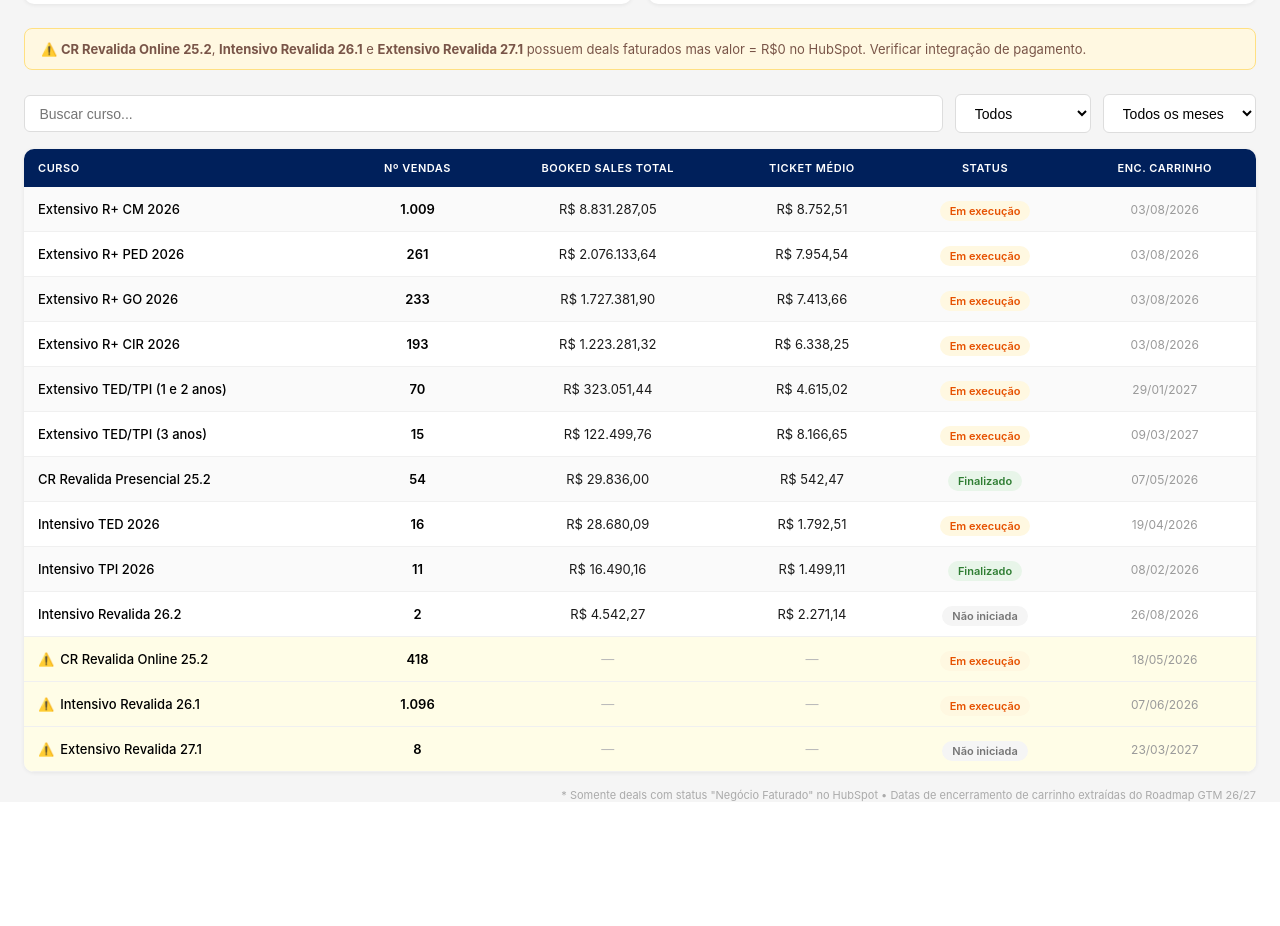
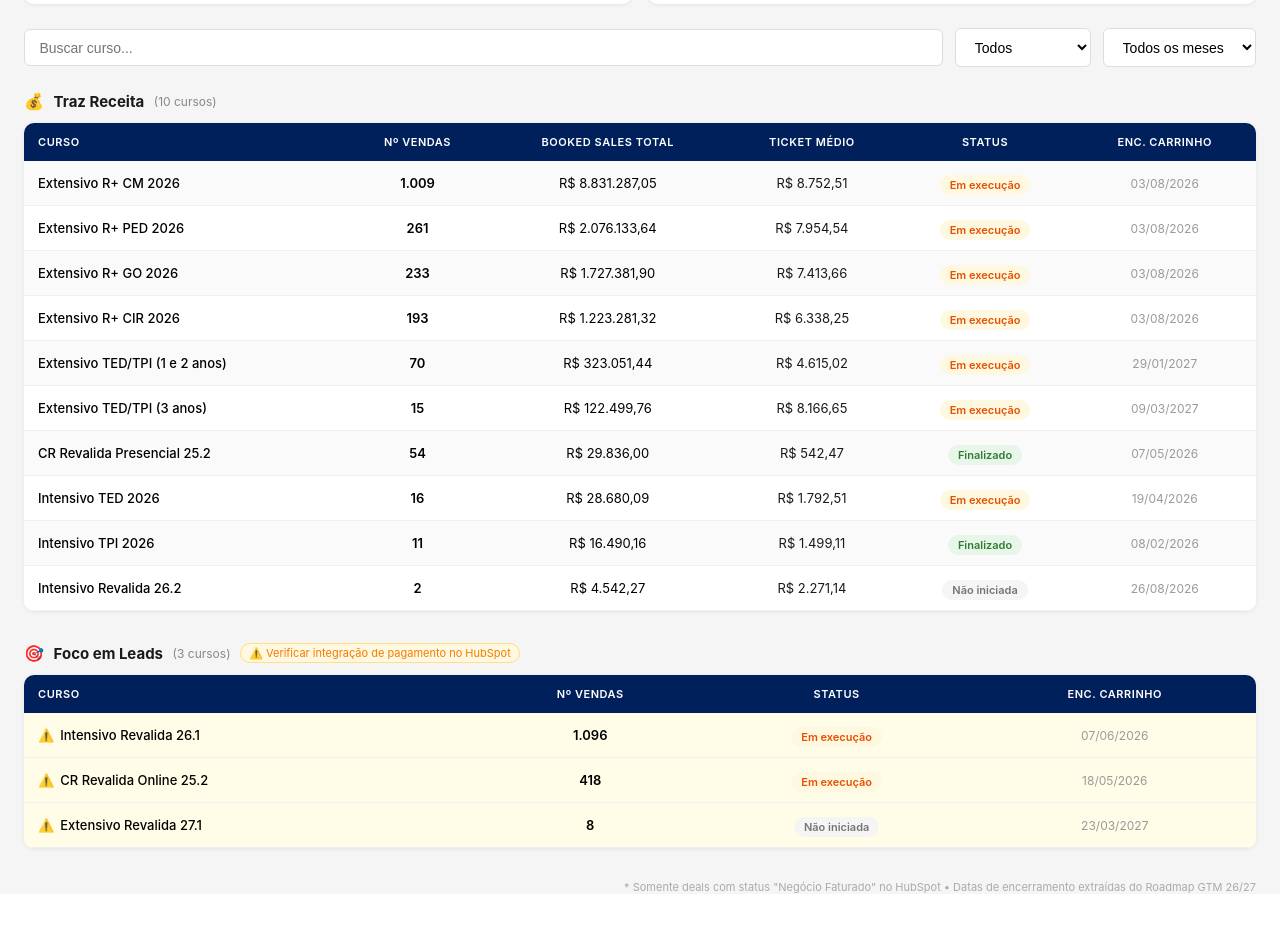
Before and after one commit to leticiamello-arch/medway-dashboard, a Next.js app: page / in a window 1280 px wide. Shown: the part 420-1346 px from the top of the page. Before the commit the page ends 1254 px from the top, so only its background shows below. Built offline with nearby package versions, Linux system fonts and the light colour scheme.

Commit message:
feat: split dashboard into Traz Receita and Foco em Leads sections

```diff
--- a/app/page.tsx
+++ b/app/page.tsx
@@ -25,6 +25,7 @@ const STATUS_TEXT: Record<string, string> = {
 }
 
 const MESES_PT = ['Jan','Fev','Mar','Abr','Mai','Jun','Jul','Ago','Set','Out','Nov','Dez']
+const MEDALS   = ['🥇','🥈','🥉']
 
 function toMonthVal(ddmmyyyy: string): number | null {
   if (!ddmmyyyy || ddmmyyyy === 'N/D') return null
@@ -43,9 +44,9 @@ function fmtMesLabel(mmyyyy: string): string {
 }
 
 export default function Home() {
-  const [search, setSearch] = useState('')
+  const [search, setSearch]           = useState('')
   const [statusFiltro, setStatusFiltro] = useState('Todos')
-  const [mesFiltro, setMesFiltro] = useState('Todos')
+  const [mesFiltro, setMesFiltro]     = useState('Todos')
 
   const cursos: Record<string, Curso> = {
     "Intensivo TPI 2026":             { vendas: 11,   bookedTotal: 16490.16,   ticket: 1499.11, status: 'Finalizado',   abertura: '17/11/2025', encCarrinho: '08/02/2026' },
@@ -53,20 +54,20 @@ export default function Home() {
     "Extensivo TED/TPI (1 e 2 anos)": { vendas: 70,   bookedTotal: 323051.44,  ticket: 4615.02, status: 'Em execução',  abertura: '29/01/2026', encCarrinho: '29/01/2027' },
     "Extensivo TED/TPI (3 anos)":     { vendas: 15,   bookedTotal: 122499.76,  ticket: 8166.65, status: 'Em execução',  abertura: '09/03/2026', encCarrinho: '09/03/2027' },
     "CR Revalida Presencial 25.2":    { vendas: 54,   bookedTotal: 29836.00,   ticket: 542.47,  status: 'Finalizado',   abertura: '23/03/2026', encCarrinho: '07/05/2026' },
-    "CR Revalida Online 25.2":        { vendas: 418,  bookedTotal: 0,          ticket: 0,       status: 'Em execução',  abertura: '23/03/2026', encCarrinho: '18/05/2026', alerta: true },
-    "Intensivo Revalida 26.1":        { vendas: 1096, bookedTotal: 0,          ticket: 0,       status: 'Em execução',  abertura: '23/03/2026', encCarrinho: '07/06/2026', alerta: true },
     "Intensivo Revalida 26.2":        { vendas: 2,    bookedTotal: 4542.27,    ticket: 2271.14, status: 'Não iniciada', abertura: '23/03/2026', encCarrinho: '26/08/2026' },
-    "Extensivo Revalida 27.1":        { vendas: 8,    bookedTotal: 0,          ticket: 0,       status: 'Não iniciada', abertura: '23/03/2026', encCarrinho: '23/03/2027', alerta: true },
     "Extensivo R+ CM 2026":           { vendas: 1009, bookedTotal: 8831287.05, ticket: 8752.51, status: 'Em execução',  abertura: '01/10/2025', encCarrinho: '03/08/2026' },
     "Extensivo R+ PED 2026":          { vendas: 261,  bookedTotal: 2076133.64, ticket: 7954.54, status: 'Em execução',  abertura: '01/10/2025', encCarrinho: '03/08/2026' },
     "Extensivo R+ GO 2026":           { vendas: 233,  bookedTotal: 1727381.90, ticket: 7413.66, status: 'Em execução',  abertura: '01/10/2025', encCarrinho: '03/08/2026' },
     "Extensivo R+ CIR 2026":          { vendas: 193,  bookedTotal: 1223281.32, ticket: 6338.25, status: 'Em execução',  abertura: '01/10/2025', encCarrinho: '03/08/2026' },
+    "CR Revalida Online 25.2":        { vendas: 418,  bookedTotal: 0,          ticket: 0,       status: 'Em execução',  abertura: '23/03/2026', encCarrinho: '18/05/2026', alerta: true },
+    "Intensivo Revalida 26.1":        { vendas: 1096, bookedTotal: 0,          ticket: 0,       status: 'Em execução',  abertura: '23/03/2026', encCarrinho: '07/06/2026', alerta: true },
+    "Extensivo Revalida 27.1":        { vendas: 8,    bookedTotal: 0,          ticket: 0,       status: 'Não iniciada', abertura: '23/03/2026', encCarrinho: '23/03/2027', alerta: true },
   }
 
-  // Build month list: all months where at least one course is open for sales
+  // Build month dropdown from selling periods
   const allMonthsSet = new Set<string>()
   Object.values(cursos).forEach(c => {
-    const ab = toMonthVal(c.abertura)
+    const ab  = toMonthVal(c.abertura)
     const enc = toMonthVal(c.encCarrinho)
     if (ab === null || enc === null) return
     let val = ab
@@ -88,37 +89,81 @@ export default function Home() {
 
   const statusList = ['Todos', ...Array.from(new Set(Object.values(cursos).map(c => c.status)))]
 
-  const filtered = Object.entries(cursos)
-    .filter(([nome, dados]) => {
+  const filtered = Object.entries(cursos).filter(([nome, dados]) => {
     const matchSearch = nome.toLowerCase().includes(search.toLowerCase())
     const matchStatus = statusFiltro === 'Todos' || dados.status === statusFiltro
     let matchMes = true
     if (mesFiltro !== 'Todos') {
       const [selM, selY] = mesFiltro.split('/').map(Number)
       const selVal = selY * 12 + selM
-        const ab = toMonthVal(dados.abertura)
+      const ab  = toMonthVal(dados.abertura)
       const enc = toMonthVal(dados.encCarrinho)
       matchMes = ab !== null && enc !== null && selVal >= ab && selVal <= enc
     }
     return matchSearch && matchStatus && matchMes
   })
-    .sort((a, b) => b[1].bookedTotal - a[1].bookedTotal)
 
-  const filteredCursos = filtered.map(([, d]) => d)
-  const totalVendas  = filteredCursos.reduce((s, c) => s + c.vendas, 0)
-  const totalBooked  = filteredCursos.reduce((s, c) => s + c.bookedTotal, 0)
-  const vendasComVal = filteredCursos.filter(c => c.bookedTotal > 0).reduce((s, c) => s + c.vendas, 0)
+  const comReceita  = filtered.filter(([, d]) => d.bookedTotal > 0).sort((a, b) => b[1].bookedTotal - a[1].bookedTotal)
+  const focoLeads   = filtered.filter(([, d]) => d.bookedTotal === 0).sort((a, b) => b[1].vendas - a[1].vendas)
+
+  // KPIs computed over all filtered courses
+  const allFiltered  = filtered.map(([, d]) => d)
+  const totalVendas  = allFiltered.reduce((s, c) => s + c.vendas, 0)
+  const totalBooked  = allFiltered.reduce((s, c) => s + c.bookedTotal, 0)
+  const vendasComVal = allFiltered.filter(c => c.bookedTotal > 0).reduce((s, c) => s + c.vendas, 0)
   const ticketGeral  = vendasComVal > 0 ? totalBooked / vendasComVal : 0
 
-  const top3Booked = [...filtered].sort((a, b) => b[1].bookedTotal - a[1].bookedTotal).slice(0, 3)
+  const top3Booked = [...comReceita].slice(0, 3)
   const top3Vendas = [...filtered].sort((a, b) => b[1].vendas - a[1].vendas).slice(0, 3)
 
-  const fmt = (v: number) => v.toLocaleString('pt-BR', { minimumFractionDigits: 2, maximumFractionDigits: 2 })
+  const fmt  = (v: number) => v.toLocaleString('pt-BR', { minimumFractionDigits: 2, maximumFractionDigits: 2 })
   const fmtK = (v: number) => v >= 1_000_000
     ? `R$ ${(v / 1_000_000).toLocaleString('pt-BR', { minimumFractionDigits: 1, maximumFractionDigits: 1 })}M`
     : `R$ ${(v / 1_000).toLocaleString('pt-BR', { minimumFractionDigits: 0, maximumFractionDigits: 0 })}K`
 
-  const MEDALS = ['🥇', '🥈', '🥉']
+  const Tabela = ({ rows, mostrarBooked }: { rows: [string, Curso][], mostrarBooked: boolean }) => (
+    <div style={{ backgroundColor: '#fff', borderRadius: '10px', overflow: 'hidden', boxShadow: '0 1px 4px rgba(0,0,0,0.07)' }}>
+      <table style={{ width: '100%', borderCollapse: 'collapse' }}>
+        <thead>
+          <tr style={{ backgroundColor: '#00205B', color: '#fff' }}>
+            {['Curso', 'Nº Vendas', ...(mostrarBooked ? ['Booked Sales Total', 'Ticket Médio'] : []), 'Status', 'Enc. Carrinho'].map(h => (
+              <th key={h} style={{ padding: '12px 14px', textAlign: h === 'Curso' ? 'left' : 'center', fontSize: '11px', fontWeight: 600, textTransform: 'uppercase', letterSpacing: '0.05em' }}>{h}</th>
+            ))}
+          </tr>
+        </thead>
+        <tbody>
+          {rows.map(([nome, dados], i) => (
+            <tr key={nome} style={{ borderBottom: '1px solid #f0f0f0', backgroundColor: dados.alerta ? '#fffde7' : i % 2 === 0 ? '#fafafa' : '#fff' }}>
+              <td style={{ padding: '12px 14px', fontSize: '13px', fontWeight: 500 }}>
+                {dados.alerta && <span style={{ color: '#f57c00', marginRight: '6px' }}>⚠️</span>}
+                {nome}
+              </td>
+              <td style={{ padding: '12px 14px', textAlign: 'center', fontSize: '13px', fontWeight: 600 }}>
+                {dados.vendas.toLocaleString('pt-BR')}
+              </td>
+              {mostrarBooked && <>
+                <td style={{ padding: '12px 14px', textAlign: 'center', fontSize: '13px' }}>
+                  {`R$ ${fmt(dados.bookedTotal)}`}
+                </td>
+                <td style={{ padding: '12px 14px', textAlign: 'center', fontSize: '13px', color: dados.ticket > 0 ? '#1a1a1a' : '#bbb' }}>
+                  {dados.ticket > 0 ? `R$ ${fmt(dados.ticket)}` : '—'}
+                </td>
+              </>}
+              <td style={{ padding: '12px 14px', textAlign: 'center' }}>
+                <span style={{ backgroundColor: STATUS_COLORS[dados.status] || '#f5f5f5', color: STATUS_TEXT[dados.status] || '#333', padding: '3px 10px', borderRadius: '20px', fontSize: '11px', fontWeight: 600 }}>
+                  {dados.status}
+                </span>
+              </td>
+              <td style={{ padding: '12px 14px', textAlign: 'center', fontSize: '12px', color: '#999' }}>{dados.encCarrinho}</td>
+            </tr>
+          ))}
+          {rows.length === 0 && (
+            <tr><td colSpan={6} style={{ padding: '2rem', textAlign: 'center', fontSize: '13px', color: '#aaa' }}>Nenhum curso para os filtros selecionados.</td></tr>
+          )}
+        </tbody>
+      </table>
+    </div>
+  )
 
   return (
     <div style={{ minHeight: '100vh', backgroundColor: '#f5f5f5', fontFamily: 'Inter, sans-serif' }}>
@@ -135,7 +180,7 @@ export default function Home() {
             { label: 'Total de Vendas',    value: totalVendas.toLocaleString('pt-BR'), color: '#00205B' },
             { label: 'Booked Sales Total', value: `R$ ${fmt(totalBooked)}`,            color: '#0C447C' },
             { label: 'Ticket Médio Geral', value: `R$ ${fmt(ticketGeral)}`,            color: '#27500A' },
-            { label: 'Cursos Ativos',      value: filteredCursos.filter(c => c.status === 'Em execução').length.toString(), color: '#6a1b9a' },
+            { label: 'Cursos Ativos',      value: allFiltered.filter(c => c.status === 'Em execução').length.toString(), color: '#6a1b9a' },
           ].map(card => (
             <div key={card.label} style={{ backgroundColor: '#fff', borderRadius: '10px', padding: '1.25rem 1.5rem', boxShadow: '0 1px 4px rgba(0,0,0,0.07)' }}>
               <div style={{ fontSize: '11px', color: '#888', textTransform: 'uppercase', letterSpacing: '0.05em' }}>{card.label}</div>
@@ -146,7 +191,6 @@ export default function Home() {
 
         {/* Top 3 Rankings */}
         <div style={{ display: 'grid', gridTemplateColumns: '1fr 1fr', gap: '1rem', marginBottom: '1.5rem' }}>
-          {/* Top 3 Booked Sales */}
           <div style={{ backgroundColor: '#fff', borderRadius: '10px', padding: '1.25rem 1.5rem', boxShadow: '0 1px 4px rgba(0,0,0,0.07)' }}>
             <div style={{ fontSize: '11px', color: '#888', textTransform: 'uppercase', letterSpacing: '0.05em', marginBottom: '0.75rem' }}>Top 3 — Booked Sales</div>
             {top3Booked.map(([nome, dados], i) => (
@@ -155,14 +199,10 @@ export default function Home() {
                   <span style={{ fontSize: '18px' }}>{MEDALS[i]}</span>
                   <span style={{ fontSize: '13px', fontWeight: 500, color: '#333' }}>{nome}</span>
                 </div>
-                <span style={{ fontSize: '15px', fontWeight: 700, color: '#0C447C', whiteSpace: 'nowrap' }}>
-                  {dados.bookedTotal > 0 ? fmtK(dados.bookedTotal) : '—'}
-                </span>
+                <span style={{ fontSize: '15px', fontWeight: 700, color: '#0C447C', whiteSpace: 'nowrap' }}>{fmtK(dados.bookedTotal)}</span>
               </div>
             ))}
           </div>
-
-          {/* Top 3 Nº Vendas */}
           <div style={{ backgroundColor: '#fff', borderRadius: '10px', padding: '1.25rem 1.5rem', boxShadow: '0 1px 4px rgba(0,0,0,0.07)' }}>
             <div style={{ fontSize: '11px', color: '#888', textTransform: 'uppercase', letterSpacing: '0.05em', marginBottom: '0.75rem' }}>Top 3 — Nº de Vendas</div>
             {top3Vendas.map(([nome, dados], i) => (
@@ -171,21 +211,14 @@ export default function Home() {
                   <span style={{ fontSize: '18px' }}>{MEDALS[i]}</span>
                   <span style={{ fontSize: '13px', fontWeight: 500, color: '#333' }}>{nome}</span>
                 </div>
-                <span style={{ fontSize: '15px', fontWeight: 700, color: '#00205B' }}>
-                  {dados.vendas > 0 ? dados.vendas.toLocaleString('pt-BR') : '—'}
-                </span>
+                <span style={{ fontSize: '15px', fontWeight: 700, color: '#00205B' }}>{dados.vendas.toLocaleString('pt-BR')}</span>
               </div>
             ))}
           </div>
         </div>
 
-        {/* Alerta */}
-        <div style={{ backgroundColor: '#fff8e1', border: '1px solid #ffe082', borderRadius: '8px', padding: '0.75rem 1rem', marginBottom: '1.5rem', fontSize: '13px', color: '#795548' }}>
-          ⚠️ <strong>CR Revalida Online 25.2</strong>, <strong>Intensivo Revalida 26.1</strong> e <strong>Extensivo Revalida 27.1</strong> possuem deals faturados mas valor = R$0 no HubSpot. Verificar integração de pagamento.
-        </div>
-
         {/* Filtros */}
-        <div style={{ display: 'flex', gap: '0.75rem', marginBottom: '1rem', flexWrap: 'wrap', alignItems: 'center' }}>
+        <div style={{ display: 'flex', gap: '0.75rem', marginBottom: '1.5rem', flexWrap: 'wrap', alignItems: 'center' }}>
           <input
             type="text"
             placeholder="Buscar curso..."
@@ -193,73 +226,43 @@ export default function Home() {
             onChange={e => setSearch(e.target.value)}
             style={{ flex: 1, minWidth: '200px', padding: '0.6rem 0.9rem', fontSize: '14px', border: '1px solid #ddd', borderRadius: '6px' }}
           />
-          <select
-            value={statusFiltro}
-            onChange={e => setStatusFiltro(e.target.value)}
-            style={{ padding: '0.6rem 0.9rem', fontSize: '14px', border: '1px solid #ddd', borderRadius: '6px', background: '#fff' }}
-          >
+          <select value={statusFiltro} onChange={e => setStatusFiltro(e.target.value)}
+            style={{ padding: '0.6rem 0.9rem', fontSize: '14px', border: '1px solid #ddd', borderRadius: '6px', background: '#fff' }}>
             {statusList.map(s => <option key={s}>{s}</option>)}
           </select>
-          <select
-            value={mesFiltro}
-            onChange={e => setMesFiltro(e.target.value)}
-            style={{ padding: '0.6rem 0.9rem', fontSize: '14px', border: '1px solid #ddd', borderRadius: '6px', background: '#fff' }}
-          >
+          <select value={mesFiltro} onChange={e => setMesFiltro(e.target.value)}
+            style={{ padding: '0.6rem 0.9rem', fontSize: '14px', border: '1px solid #ddd', borderRadius: '6px', background: '#fff' }}>
             {mesesDisponiveis.map(m => (
-              <option key={m} value={m}>
-                {m === 'Todos' ? 'Todos os meses' : fmtMesLabel(m)}
-              </option>
+              <option key={m} value={m}>{m === 'Todos' ? 'Todos os meses' : fmtMesLabel(m)}</option>
             ))}
           </select>
         </div>
 
-        {/* Tabela */}
-        <div style={{ backgroundColor: '#fff', borderRadius: '10px', overflow: 'hidden', boxShadow: '0 1px 4px rgba(0,0,0,0.07)' }}>
-          <table style={{ width: '100%', borderCollapse: 'collapse' }}>
-            <thead>
-              <tr style={{ backgroundColor: '#00205B', color: '#fff' }}>
-                {['Curso', 'Nº Vendas', 'Booked Sales Total', 'Ticket Médio', 'Status', 'Enc. Carrinho'].map(h => (
-                  <th key={h} style={{ padding: '12px 14px', textAlign: h === 'Curso' ? 'left' : 'center', fontSize: '11px', fontWeight: 600, textTransform: 'uppercase', letterSpacing: '0.05em' }}>{h}</th>
-                ))}
-              </tr>
-            </thead>
-            <tbody>
-              {filtered.map(([nome, dados], i) => (
-                <tr key={nome} style={{ borderBottom: '1px solid #f0f0f0', backgroundColor: dados.alerta ? '#fffde7' : i % 2 === 0 ? '#fafafa' : '#fff' }}>
-                  <td style={{ padding: '12px 14px', fontSize: '13px', fontWeight: 500 }}>
-                    {dados.alerta && <span style={{ color: '#f57c00', marginRight: '6px' }}>⚠️</span>}
-                    {nome}
-                  </td>
-                  <td style={{ padding: '12px 14px', textAlign: 'center', fontSize: '13px', fontWeight: 600 }}>
-                    {dados.vendas === 0 && nome !== 'Extensivo Revalida 27.1'
-                      ? <span style={{ backgroundColor: '#e8f4fd', color: '#0277bd', padding: '3px 10px', borderRadius: '20px', fontSize: '11px', fontWeight: 600 }}>Foco em leads</span>
-                      : dados.vendas.toLocaleString('pt-BR')}
-                  </td>
-                  <td style={{ padding: '12px 14px', textAlign: 'center', fontSize: '13px', color: dados.bookedTotal > 0 ? '#1a1a1a' : '#bbb' }}>
-                    {dados.bookedTotal > 0 ? `R$ ${fmt(dados.bookedTotal)}` : '—'}
-                  </td>
-                  <td style={{ padding: '12px 14px', textAlign: 'center', fontSize: '13px', color: dados.ticket > 0 ? '#1a1a1a' : '#bbb' }}>
-                    {dados.ticket > 0 ? `R$ ${fmt(dados.ticket)}` : '—'}
-                  </td>
-                  <td style={{ padding: '12px 14px', textAlign: 'center' }}>
-                    <span style={{ backgroundColor: STATUS_COLORS[dados.status] || '#f5f5f5', color: STATUS_TEXT[dados.status] || '#333', padding: '3px 10px', borderRadius: '20px', fontSize: '11px', fontWeight: 600 }}>
-                      {dados.status}
+        {/* Seção: Traz Receita */}
+        <div style={{ marginBottom: '2rem' }}>
+          <div style={{ display: 'flex', alignItems: 'center', gap: '0.6rem', marginBottom: '0.75rem' }}>
+            <span style={{ fontSize: '16px' }}>💰</span>
+            <h2 style={{ margin: 0, fontSize: '15px', fontWeight: 700, color: '#1a1a1a' }}>Traz Receita</h2>
+            <span style={{ fontSize: '12px', color: '#888' }}>({comReceita.length} curso{comReceita.length !== 1 ? 's' : ''})</span>
+          </div>
+          <Tabela rows={comReceita} mostrarBooked={true} />
+        </div>
+
+        {/* Seção: Foco em Leads */}
+        <div style={{ marginBottom: '2rem' }}>
+          <div style={{ display: 'flex', alignItems: 'center', gap: '0.6rem', marginBottom: '0.75rem' }}>
+            <span style={{ fontSize: '16px' }}>🎯</span>
+            <h2 style={{ margin: 0, fontSize: '15px', fontWeight: 700, color: '#1a1a1a' }}>Foco em Leads</h2>
+            <span style={{ fontSize: '12px', color: '#888' }}>({focoLeads.length} curso{focoLeads.length !== 1 ? 's' : ''})</span>
+            <span style={{ fontSize: '11px', color: '#f57c00', backgroundColor: '#fff8e1', padding: '2px 8px', borderRadius: '10px', border: '1px solid #ffe082' }}>
+              ⚠️ Verificar integração de pagamento no HubSpot
             </span>
-                  </td>
-                  <td style={{ padding: '12px 14px', textAlign: 'center', fontSize: '12px', color: '#999' }}>{dados.encCarrinho}</td>
-                </tr>
-              ))}
-              {filtered.length === 0 && (
-                <tr>
-                  <td colSpan={6} style={{ padding: '2rem', textAlign: 'center', fontSize: '13px', color: '#aaa' }}>Nenhum curso encontrado para os filtros selecionados.</td>
-                </tr>
-              )}
-            </tbody>
-          </table>
+          </div>
+          <Tabela rows={focoLeads} mostrarBooked={false} />
         </div>
 
         <p style={{ marginTop: '1rem', fontSize: '11px', color: '#aaa', textAlign: 'right' }}>
-          * Somente deals com status "Negócio Faturado" no HubSpot • Datas de encerramento de carrinho extraídas do Roadmap GTM 26/27
+          * Somente deals com status "Negócio Faturado" no HubSpot • Datas de encerramento extraídas do Roadmap GTM 26/27
         </p>
       </div>
     </div>
```
Lines whose indentation alone changed are shown as unchanged.
